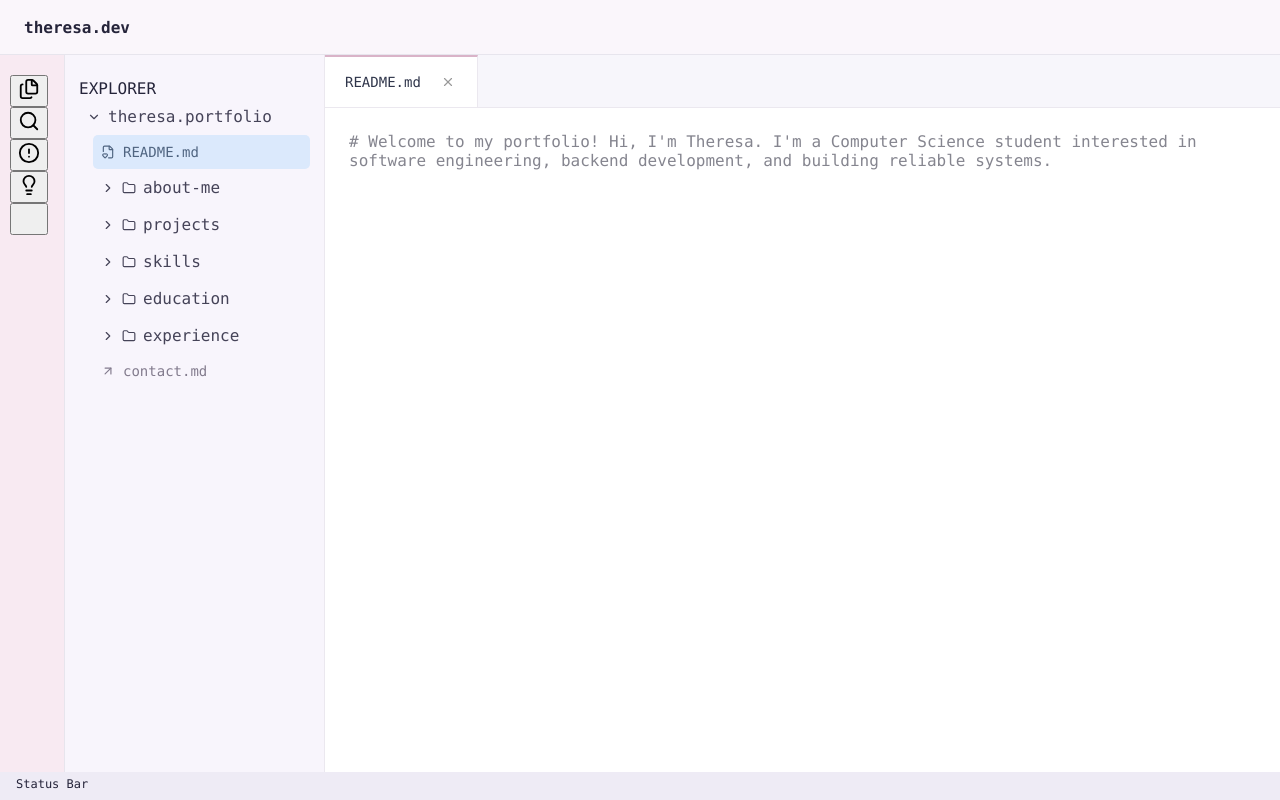
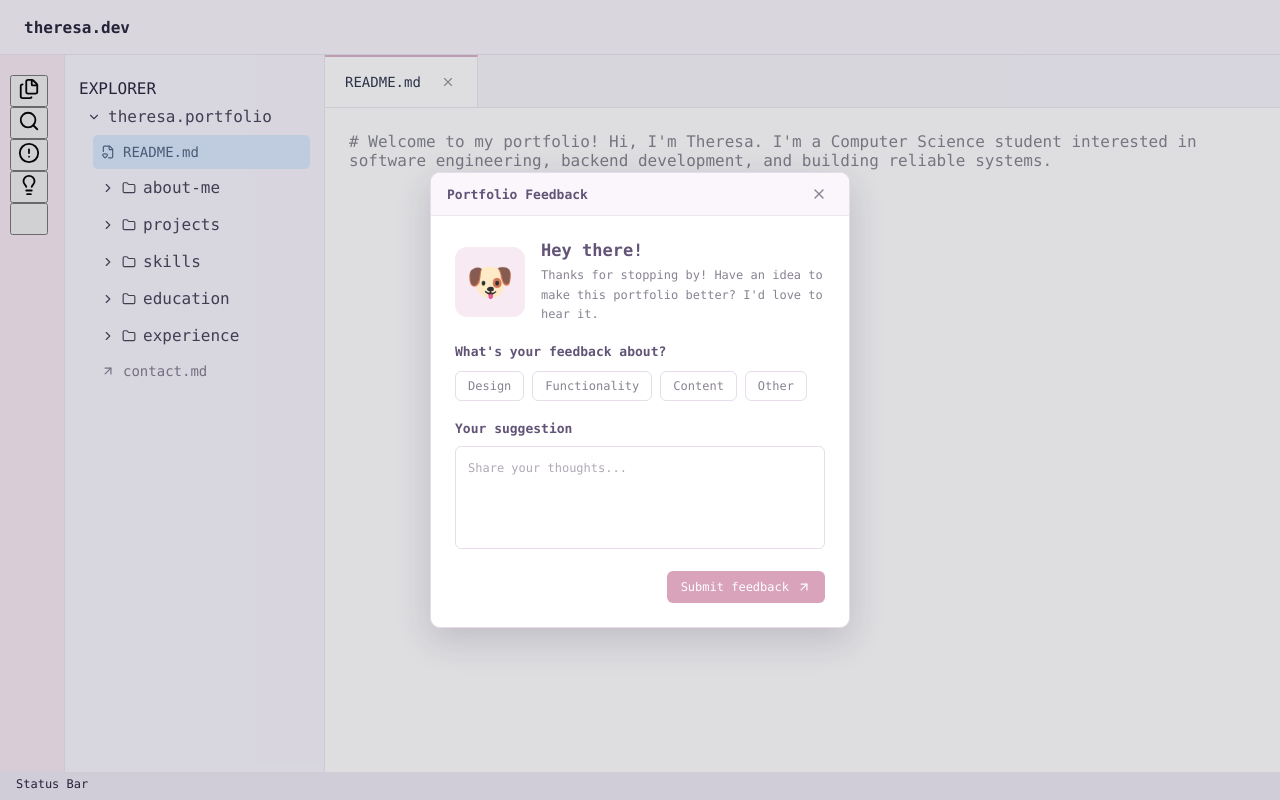
Before and after one commit to theresa-ta/theresata-portfolio, a React (Vite) app in the folder portfolio-frontend/: page / in a window 1280 px wide. Both pictures are taken after a click on the button 29 px from the left and 187 px from the top of the page. Built offline with nearby package versions, Linux system fonts and the light colour scheme; some icons are missing.

Commit message:
Add interactive feedback popup with validation and submission confirmation.

```diff
--- a/portfolio-frontend/src/App.css
+++ b/portfolio-frontend/src/App.css
@@ -333,3 +333,223 @@ after activity bar & file explorer take their widths
 .updates-resize-handle:hover {
   background-color: #d9b3c8;
 }
+
+.suggestions-overlay {
+  position: fixed;
+  inset: 0;
+  display: flex;
+  align-items: center;
+  justify-content: center;
+  z-index: 1000;
+  background-color: rgba(37, 36, 58, 0.15);
+}
+
+.suggestions-window {
+  width: 420px;
+  background-color: #ffffff;
+  border: 1px solid #e7dce9;
+  border-radius: 10px;
+  box-shadow: 0 12px 35px rgba(37, 36, 58, 0.18);
+  overflow: hidden;
+}
+
+.suggestions-titlebar {
+  display: flex;
+  align-items: center;
+  justify-content: space-between;
+  padding: 12px 16px;
+  background-color: #FAF6FB;
+  border-bottom: 1px solid #ebe8ef;
+  color: #625477;
+  font-size: 13px;
+  font-weight: bold;
+}
+
+.suggestions-titlebar button {
+  display: flex;
+  align-items: center;
+  justify-content: center;
+  background: transparent;
+  border: none;
+  color: #898392;
+  cursor: pointer;
+}
+
+.suggestions-titlebar button:hover {
+  color: #625477;
+}
+
+.suggestions-body {
+  padding: 24px;
+  color: #625477;
+}
+
+.suggestions-body h3 {
+  margin-top: 0;
+  font-size: 18px;
+}
+
+.suggestions-body p {
+  font-size: 13px;
+  line-height: 1.7;
+  color: #898392;
+}
+
+.suggestions-assistant {
+  display: flex;
+  align-items: center;
+  gap: 16px;
+  margin-bottom: 20px;
+}
+
+.assistant-avatar {
+  width: 70px;
+  height: 70px;
+  flex-shrink: 0;
+  display: flex;
+  align-items: center;
+  justify-content: center;
+  background-color: #F8EAF2;
+  border-radius: 12px;
+  font-size: 38px;
+}
+
+.assistant-message {
+  flex: 1;
+}
+
+.assistant-message h3 {
+  margin: 0 0 6px;
+  font-size: 17px;
+  color: #625477;
+}
+
+.assistant-message p {
+  margin: 0;
+  font-size: 12px;
+  line-height: 1.6;
+  color: #898392;
+}
+
+.feedback-categories {
+  margin-top: 20px;
+}
+
+.feedback-categories h4 {
+  margin: 0 0 12px;
+  font-size: 13px;
+  font-weight: 600;
+  color: #625477;
+}
+
+.category-options {
+  display: flex;
+  flex-wrap: wrap;
+  gap: 8px;
+}
+
+.category-options button {
+  padding: 7px 12px;
+  border: 1px solid #e7dce9;
+  border-radius: 6px;
+  background-color: #ffffff;
+  color: #898392;
+  font-family: inherit;
+  font-size: 12px;
+  cursor: pointer;
+  transition: background-color 0.2s, border-color 0.2s, color 0.2s;
+}
+
+.category-options button:hover {
+  background-color: #F8EAF2;
+  border-color: #d9b3c8;
+  color: #625477;
+}
+
+.category-options button.selected-category {
+  background-color: #e9dcef;
+  border-color: #c49ab9;
+  color: #625477;
+  font-weight: 600;
+}
+
+.feedback-message {
+  margin-top: 20px;
+}
+
+.feedback-message h4 {
+  margin: 0 0 10px;
+  font-size: 13px;
+  font-weight: 600;
+  color: #625477;
+}
+
+.feedback-message textarea {
+  width: 100%;
+  padding: 12px;
+  border: 1px solid #e7dce9;
+  border-radius: 6px;
+  background-color: #ffffff;
+  color: #625477;
+  font-family: inherit;
+  font-size: 12px;
+  line-height: 1.6;
+  resize: none;
+  outline: none;
+}
+
+.feedback-message textarea:focus {
+  border-color: #c49ab9;
+  box-shadow: 0 0 0 2px rgba(196, 154, 185, 0.15);
+}
+
+.feedback-message textarea::placeholder {
+  color: #b0a8b5;
+}
+
+.feedback-submit {
+  display: flex;
+  justify-content: flex-end;
+  margin-top: 18px;
+}
+
+.feedback-submit button {
+  display: flex;
+  align-items: center;
+  gap: 8px;
+  padding: 9px 14px;
+  border: none;
+  border-radius: 6px;
+  background-color: #D9A3BC;
+  color: #ffffff;
+  font-family: inherit;
+  font-size: 12px;
+  cursor: pointer;
+  transition: background-color 0.2s;
+}
+
+.feedback-submit button:hover {
+  background-color: #C989A8;;
+}
+
+.feedback-success {
+  padding: 18px;
+  margin-top: 20px;
+  background-color: #FDF1F6;
+  border: 1px solid #F2D5E2;
+  border-radius: 8px;
+  text-align: center;
+}
+
+.feedback-success h3 {
+  margin: 0 0 8px;
+  color: #C989A8;
+  font-size: 16px;
+}
+
+.feedback-success p {
+  margin: 0;
+  color: #898392;
+  font-size: 12px;
+  line-height: 1.6;
+}
--- a/portfolio-frontend/src/App.jsx
+++ b/portfolio-frontend/src/App.jsx
@@ -11,6 +11,10 @@ function App() {
     const [updatesHeight, setUpdatesHeight] = useState(220)
     const resizeStartY = useRef(0)
     const resizeStartHeight = useRef(220)
+    const [isSuggestionsOpen, setIsSuggestionsOpen] = useState(false)
+    const [selectedCategory, setSelectedCategory] = useState("")
+    const [suggestionMessage, setSuggestionMessage] = useState("")
+    const [feedbackSubmitted, setFeedbackSubmitted] = useState(false)
     const [isRootOpen, setIsRootOpen] = useState(true)
     const [isAboutMeOpen, setIsAboutMeOpen] = useState(false)
     const [isProjectsOpen, setIsProjectsOpen] = useState(false)
@@ -86,6 +90,21 @@ function App() {
         window.addEventListener("mouseup", stopResizing)
     }
 
+    const handleSuggestionSubmit = () => {
+        if (!selectedCategory || !suggestionMessage.trim()) {
+            return
+        }
+
+        setFeedbackSubmitted(true)
+    }
+
+    const handleSuggestionsClose = () => {
+        setIsSuggestionsOpen(false)
+        setSelectedCategory("")
+        setSuggestionMessage("")
+        setFeedbackSubmitted(false)
+    }
+
     return (
         <div className="app">
             <header className="top-navigation">
@@ -124,7 +143,10 @@ function App() {
 
                     <button
                         className={activeActivity === "suggestions" ? "activity-icon active-activity" : "activity-icon"}
-                        onClick={() => setActiveActivity("suggestions")}
+                        onClick={() => {
+                            setActiveActivity("suggestions")
+                            setIsSuggestionsOpen(!isSuggestionsOpen)
+                        }}
                     >
                         <Lightbulb size={22} />
                     </button>
@@ -376,6 +398,89 @@ function App() {
             <footer className="status-bar">
                 Status Bar
             </footer>
+
+            {isSuggestionsOpen && (
+                <div className="suggestions-overlay">
+
+                    <div className="suggestions-window">
+
+                        <div className="suggestions-titlebar">
+                            <span>Portfolio Feedback</span>
+
+                            <button onClick={handleSuggestionsClose}>
+                                <X size={16} />
+                            </button>
+                        </div>
+
+                        <div className="suggestions-body">
+
+                            <div className="suggestions-assistant">
+
+                                <div className="assistant-avatar">
+                                    🐶
+                                </div>
+
+                                <div className="assistant-message">
+                                    <h3>Hey there!</h3>
+
+                                    <p>
+                                        Thanks for stopping by! Have an idea to make
+                                        this portfolio better? I'd love to hear it.
+                                    </p>
+                                </div>
+                            </div>
+
+                            {feedbackSubmitted && (
+                                <div className="feedback-success">
+                                    <h3>Woof! Thank you! 🐾</h3>
+                                    <p>Your feedback means a lot. Thanks for helping make this portfolio better!</p>
+                                </div>
+                            )}
+
+                            {!feedbackSubmitted && (
+                                <>
+                                    <div className="feedback-categories">
+                                        <h4>What's your feedback about?</h4>
+
+                                        <div className="category-options">
+                                            {["Design", "Functionality", "Content", "Other"].map((category) => (
+                                                <button
+                                                    key={category}
+                                                    className={selectedCategory === category ? "selected-category" : ""}
+                                                    onClick={() => setSelectedCategory(category)}
+                                                >
+                                                    {category}
+                                                </button>
+                                            ))}
+                                        </div>
+                                    </div>
+
+                                    <div className="feedback-message">
+                                        <h4>Your suggestion</h4>
+
+                                        <textarea
+                                            placeholder="Share your thoughts..."
+                                            rows={4}
+                                            value={suggestionMessage}
+                                            onChange={(event) => setSuggestionMessage(event.target.value)}
+                                        />
+                                    </div>
+
+                                    <div className="feedback-submit">
+                                        <button onClick={handleSuggestionSubmit}>
+                                            Submit feedback <ArrowUpRight size={14} />
+                                        </button>
+                                    </div>
+                                </>
+                            )}
+
+                        </div>
+
+                    </div>
+
+                </div>
+            )}
+
         </div>
     )
 }
```
